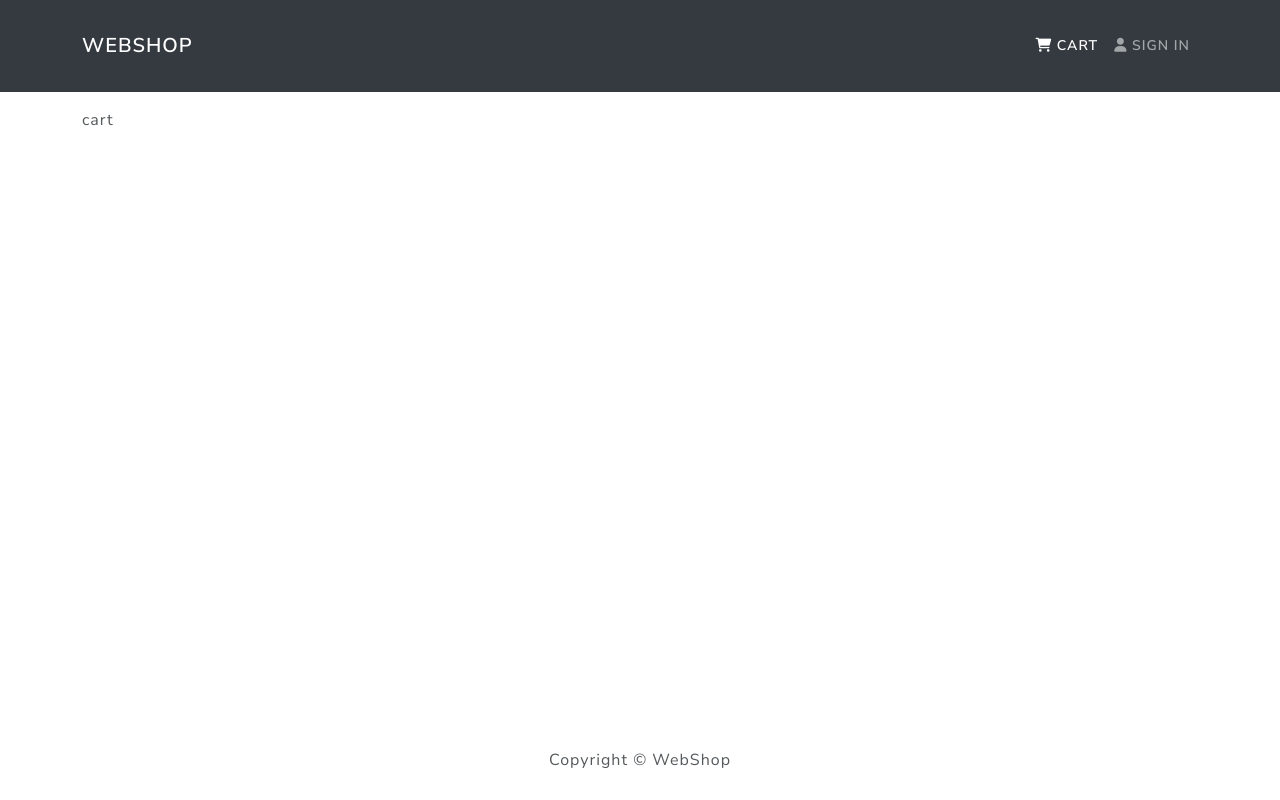
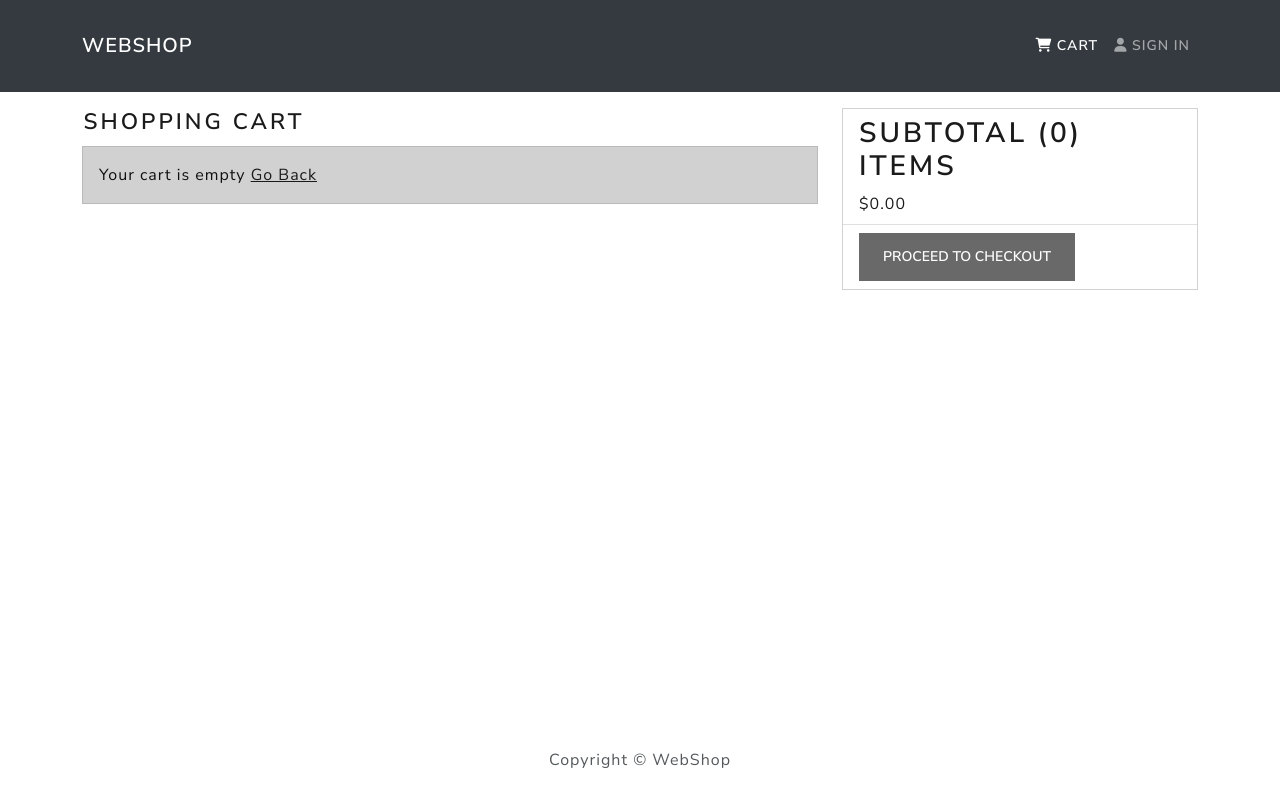
Before and after one commit to zhaojingjing9595/eCommerce-Web-Shop, a React (Create React App) app in the folder frontend/: page /cart in a window 1280 px wide. Built offline with nearby package versions, Linux system fonts and the light colour scheme.

Commit message:
Cart screen

```diff
--- a/frontend/src/index.css
+++ b/frontend/src/index.css
@@ -6,6 +6,11 @@ h3 {
   padding: 1rem 0;
 }
 
+h1{
+  font-size: 1.4rem;
+  padding: 0.1rem;
+}
+
 .rating span{
     margin: 0.1rem;
 }
--- a/frontend/src/screens/CartScreen.jsx
+++ b/frontend/src/screens/CartScreen.jsx
@@ -1,8 +1,19 @@
 import React from 'react';
 import { useEffect } from 'react';
+import {
+  Button,
+  Card,
+  Col,
+  Form,
+  Image,
+  ListGroup,
+  ListGroupItem,
+  Row,
+} from 'react-bootstrap';
 import { useDispatch, useSelector } from 'react-redux';
-import { useSearchParams } from 'react-router-dom';
+import { Link, useNavigate, useSearchParams } from 'react-router-dom';
 import { addToCart } from '../actions/cartActions';
+import Message from '../components/Message';
 
 function CartScreen() {
   const [searchParams] = useSearchParams();
@@ -12,13 +23,99 @@ function CartScreen() {
   const qty = searchParams.get('qty') ? Number(searchParams.get('qty')) : 1;
   const dispatch = useDispatch();
   const { cartItems } = useSelector((state) => state.cart);
+  let navigate = useNavigate();
+
   useEffect(() => {
     if (productId) {
       dispatch(addToCart(productId, qty));
     }
   }, [dispatch, productId, qty]);
 
-  return <div>cart</div>;
+  const handleRemoveFromCart = (productId) => {};
+
+  const handleCheckout = () => {
+    navigate('../login?redirect=shipping');
+  };
+  return (
+    <Row>
+      <Col md={8}>
+        <h1>Shopping Cart</h1>
+        {cartItems.length === 0 ? (
+          <Message>
+            Your cart is empty <Link to={'/'}>Go Back</Link>
+          </Message>
+        ) : (
+          <ListGroup variant="flush">
+            {cartItems.map((item) => (
+              <ListGroupItem key={item.productId}>
+                <Row>
+                  <Col md={2}>
+                    <Image src={item.image} alt={item.name} fluid rounded />
+                  </Col>
+                  <Col md={3}>
+                    <Link to={`/product/${item.productId}`}>{item.name}</Link>
+                  </Col>
+                  <Col md={2}>$ {item.price}</Col>
+                  <Col md={2}>
+                    <Form.Control
+                      as={'select'}
+                      value={item.qty}
+                      onChange={(e) =>
+                        dispatch(
+                          addToCart(item.productId, Number(e.target.value))
+                        )
+                      }
+                    >
+                      {[...Array(item.countInStock).keys()].map((x) => (
+                        <option key={x + 1} value={x + 1}>
+                          {x + 1}
+                        </option>
+                      ))}
+                    </Form.Control>
+                  </Col>
+                  <Col md={2}>
+                    <Button
+                      type="button"
+                      variant="light"
+                      onClick={() => handleRemoveFromCart(item.productId)}
+                    >
+                      <i className="fas fa-trash"></i>
+                    </Button>
+                  </Col>
+                </Row>
+              </ListGroupItem>
+            ))}
+          </ListGroup>
+        )}
+      </Col>
+      <Col md={4}>
+        <Card>
+          <ListGroup variant="flush">
+            <ListGroupItem>
+              <h2>
+                Subtotal ({cartItems.reduce((acc, item) => acc + item.qty, 0)})
+                items
+              </h2>
+              $
+              {cartItems
+                .reduce((acc, item) => acc + item.qty * item.price, 0)
+                .toFixed(2)}
+            </ListGroupItem>
+            <ListGroupItem>
+              <Button
+                type="button"
+                className="btn-block"
+                disabled={cartItems.length === 0}
+                onClick={handleCheckout}
+              >
+                Proceed To Checkout
+              </Button>
+            </ListGroupItem>
+          </ListGroup>
+        </Card>
+      </Col>
+    </Row>
+  );
 }
 
 export default CartScreen;
```
